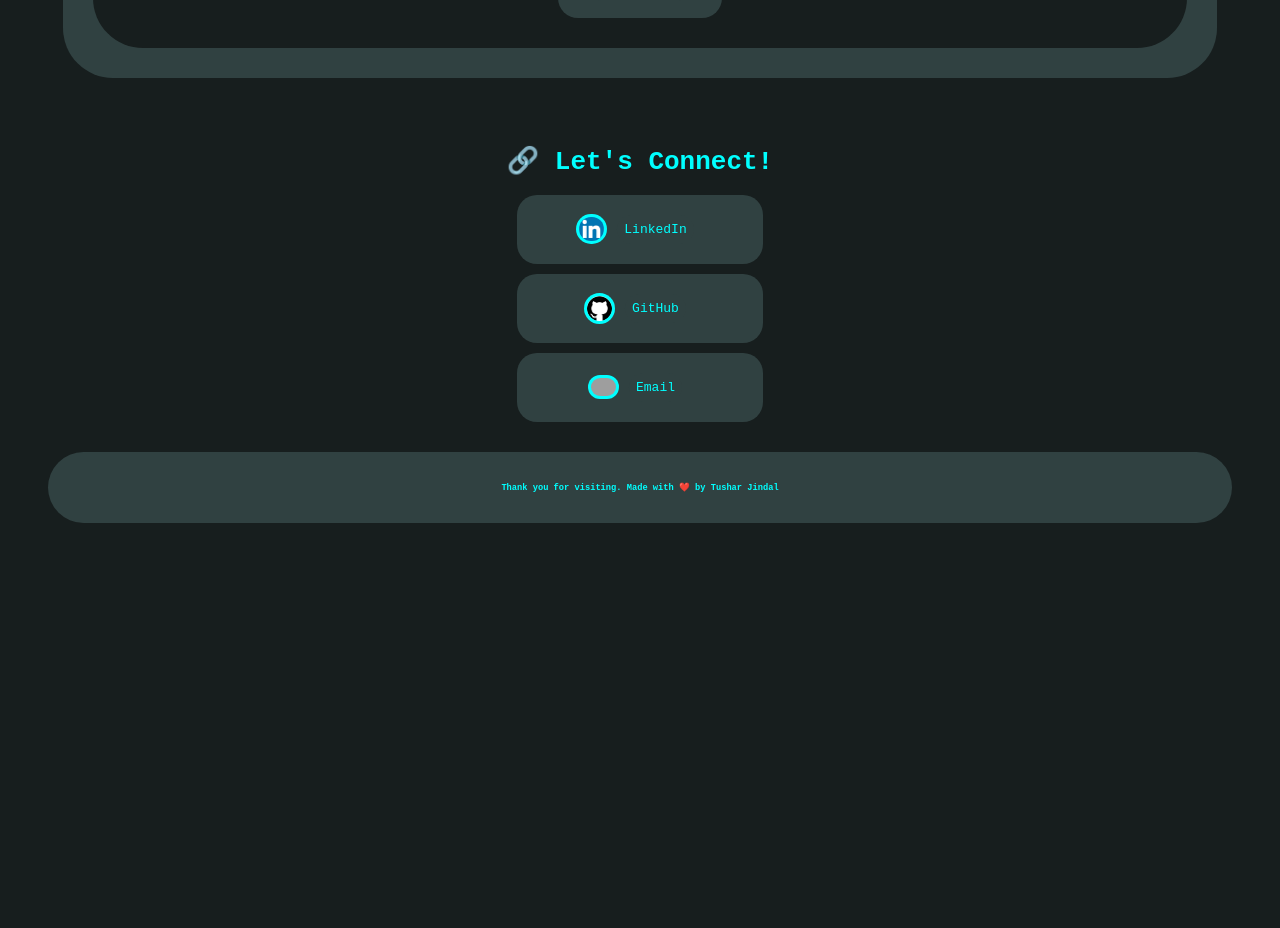
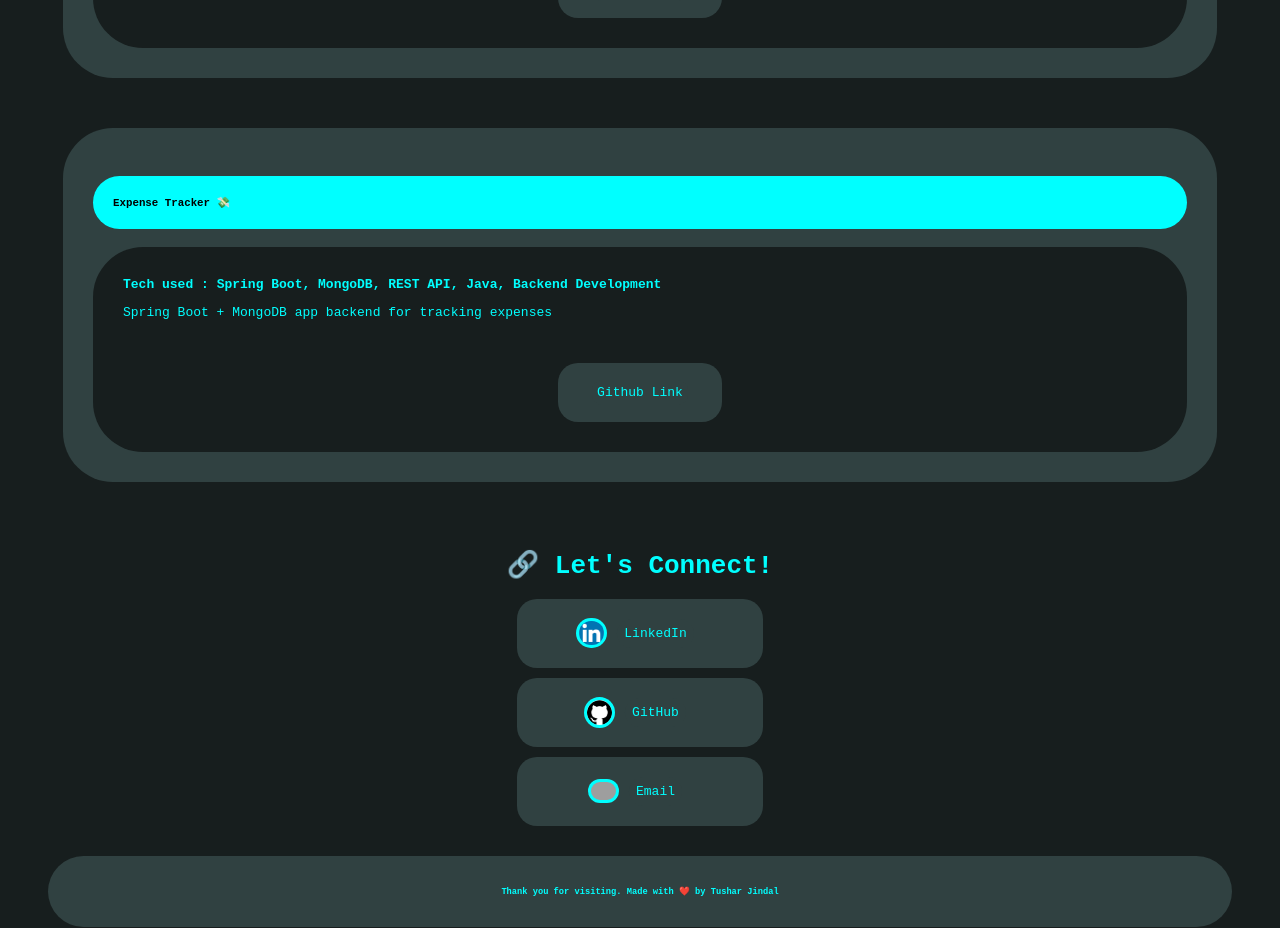
Before and after one commit to Tjindl/portfolio, a React (Vite) app: page / in a window 1280 px wide. Shown: the part 2760-3688 px from the top of the page. Before the commit the page ends 3323 px from the top, so only its background shows below. Built offline with nearby package versions, Linux system fonts and the light colour scheme; grey boxes are pictures that could not be loaded.

Commit message:
More projects!!

```diff
--- a/src/Data.js
+++ b/src/Data.js
@@ -30,6 +30,13 @@ const Data = [
         link: "https://github.com/Tjindl/BMI_Calculator",
         description: "React-based app for calculating BMI",
         tech: "React, Javascript, CSS, HTML, UI-UX design"
+    },
+    {
+        name: "Expense Tracker 💸",
+        link: "https://github.com/Tjindl/tracker",
+        description: "Spring Boot + MongoDB app backend for tracking expenses",
+        tech: "Spring Boot, MongoDB, REST API, Java, Backend Development"
+
     }
 ];
 
```
